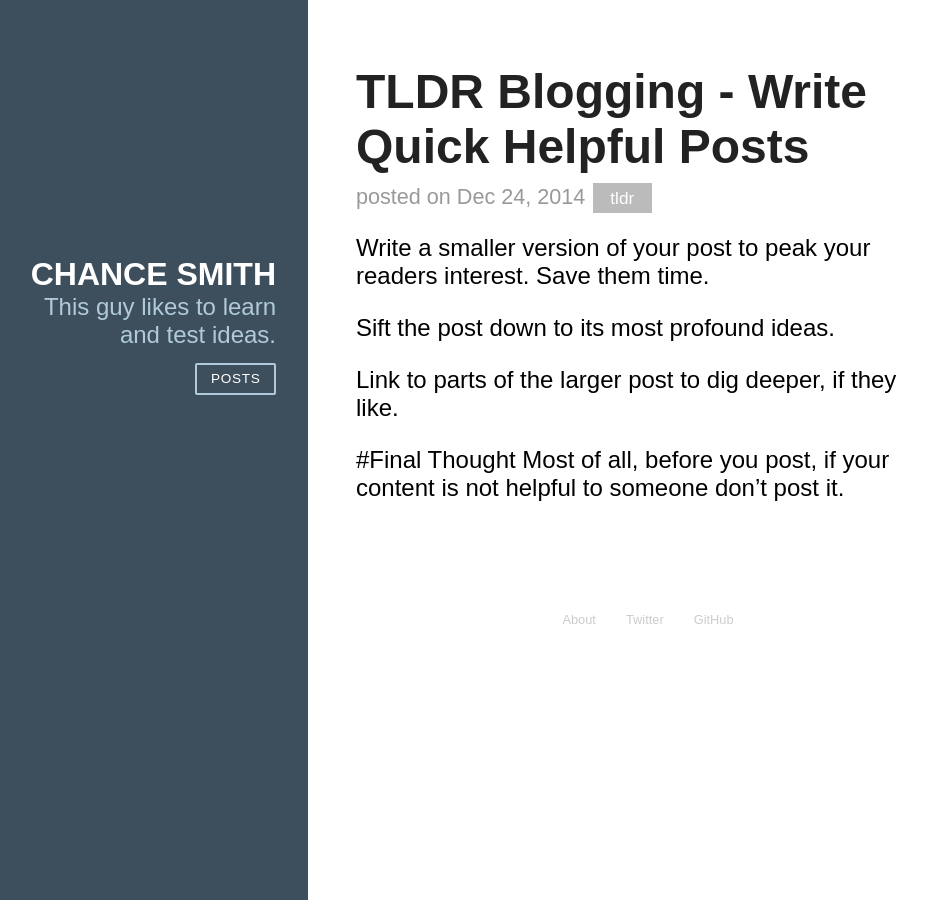
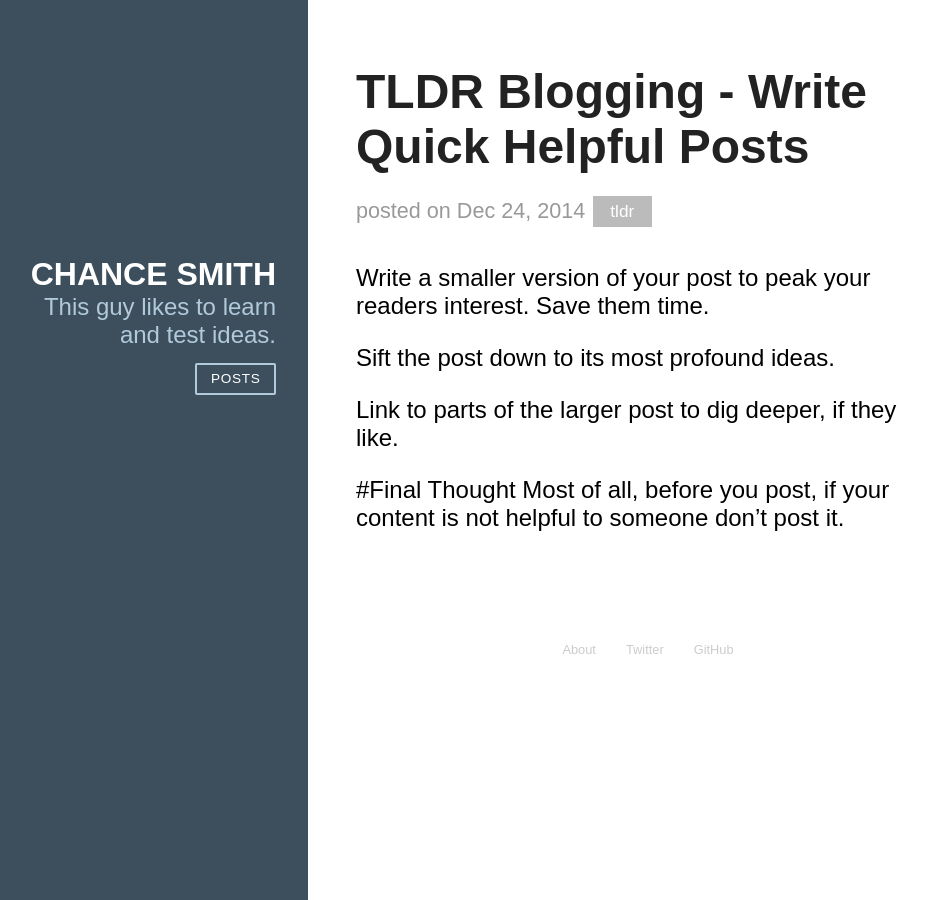
Before and after one commit to chancesmith/chance-smith-blog, a Jekyll site: the page built from _posts/2014-12-24-tldr-blogging.markdown, in a window 1280 px wide. Shown: the whole page, without its empty margins (12-940 px from the left). Built offline with Jekyll 4.4.1, drawn with Linux system fonts in a browser that asks for light colours.

Commit message:
fixes category styles

```diff
--- a/_sass/_blog.scss
+++ b/_sass/_blog.scss
@@ -115,11 +115,12 @@ h3 {
 }
 
 .post-category {
-    margin: 0 0.1em;
+    margin: 12.4px 0.1em;
     padding: 0.3em 1em;
     color: #fff;
     background: #bbb;
     font-size: 80%;
+    display: inline-block;
 }
 
 .post-images {
```
